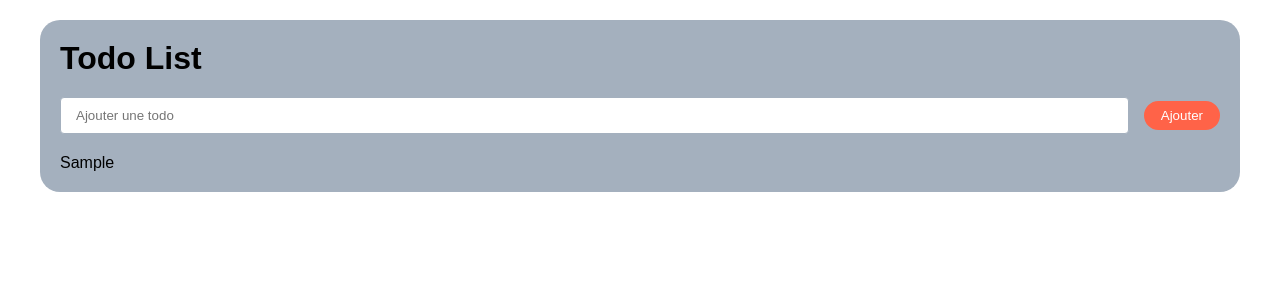
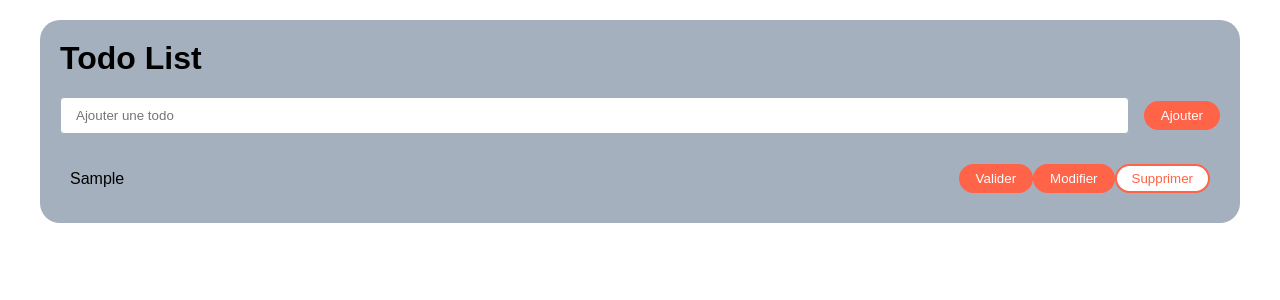
Before and after one commit to nelsonalgarve/dyma-todo, a React (Vite) app: page / in a window 1280 px wide. Both pictures are taken after typing "Sample" into the empty fields and a click on the button "Ajouter". Shown: the top 300 px of the page. Built offline with nearby package versions, Linux system fonts and the light colour scheme.

Commit message:
5th commit

```diff
--- a/src/App.jsx
+++ b/src/App.jsx
@@ -15,12 +15,28 @@ function App() {
 		setTodoList([...todoList, todo]);
 	};
 
+	const deleteTodo = (id) => {
+		setTodoList(todoList.filter((todo) => todo._id !== id));
+	};
+
+	const toggleTodo = (id) => {
+		setTodoList(
+			todoList.map((todo) =>
+				todo._id === id ? { ...todo, done: !todo.done } : todo
+			)
+		);
+	};
+
 	return (
 		<div className="d-flex flex-row justify-content-center align-items-center p-20">
 			<div className="card p-20 container">
 				<h1 className="mb-20">Todo List</h1>
 				<AddTodo addTodo={addTodo} />
-				<TodoList todoList={todoList} />
+				<TodoList
+					todoList={todoList}
+					deleteTodo={deleteTodo}
+					toggleTodo={toggleTodo}
+				/>
 			</div>
 		</div>
 	);
--- a/src/assets/styles/_utils.scss
+++ b/src/assets/styles/_utils.scss
@@ -26,6 +26,10 @@
 	margin: 10px;
 }
 
+.mr10 {
+	margin-right: 10px;
+}
+
 .mr-15 {
 	margin-right: 15px;
 }
--- a/src/components/TodoItem.jsx
+++ b/src/components/TodoItem.jsx
@@ -1,8 +1,23 @@
-function TodoItem() {
+/* eslint-disable react/prop-types */
+// eslint-disable-next-line react/prop-types
+function TodoItem({ todo, deleteTodo, toggleTodo }) {
 	return (
-		<div>
-			<h1>Todo Item</h1>
-		</div>
+		<li className="mb-10 d-flex flex-row justify-content-center align-items-center p-10">
+			<span className="flex-fill mr-15">
+				{todo.content} {todo.done && `ok`}
+			</span>
+			<button onClick={toggleTodo} className="btn btn-primary mr-10">
+				{todo.done ? `Annuler` : `Valider`}
+			</button>
+			<button className="btn btn-primary mr-10">Modifier</button>
+			{/* <button
+				onClick={() => deleteTodo(todo._id)}
+				className="btn btn-reverse-primary mr-10"
+			> */}
+			<button onClick={deleteTodo} className="btn btn-reverse-primary mr-10">
+				Supprimer
+			</button>
+		</li>
 	);
 }
 
--- a/src/components/TodoList.jsx
+++ b/src/components/TodoList.jsx
@@ -1,5 +1,7 @@
 /* eslint-disable react/prop-types */
-function TodoList({ todoList }) {
+import TodoItem from './TodoItem';
+
+function TodoList({ todoList, deleteTodo, toggleTodo }) {
 	console.log(todoList);
 	return (
 		<div>
@@ -7,8 +9,14 @@ function TodoList({ todoList }) {
 				<p>La liste est vide</p>
 			) : (
 				<ul>
-					{todoList.map((e) => (
-						<li key={e._id}>{e.content}</li>
+					{todoList.map((todo) => (
+						// <TodoItem key={todo._id} todo={todo} deleteTodo={deleteTodo} />
+						<TodoItem
+							key={todo._id}
+							todo={todo}
+							deleteTodo={() => deleteTodo(todo._id)}
+							toggleTodo={() => toggleTodo(todo._id)}
+						/>
 					))}
 				</ul>
 			)}
```
